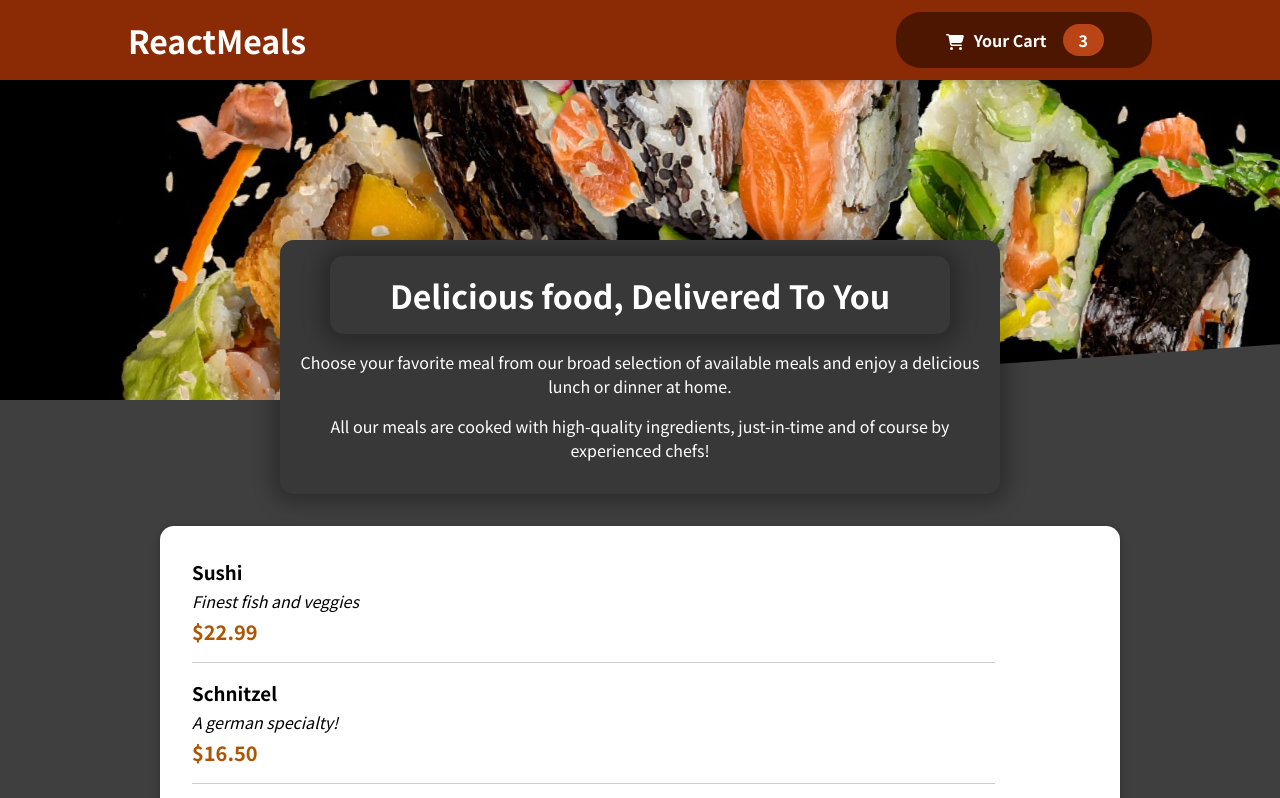
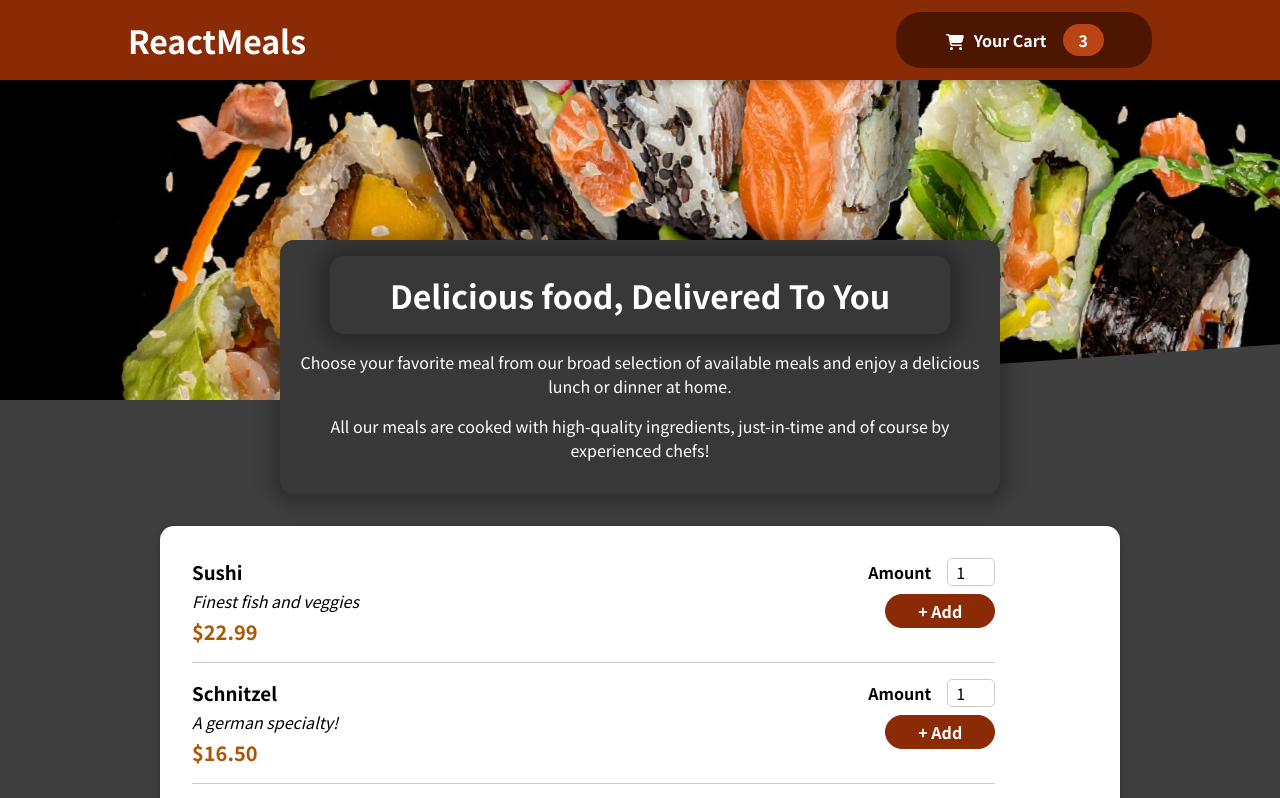
Before and after one commit to kobir1989/OnePage-Food-order-App, a React (Create React App) app: page / in a window 1280 px wide. Shown: the top 798 px of the page. Built offline with nearby package versions, Linux system fonts and the light colour scheme.

Commit message:
Reuseable Input field Component and Form component complited

```diff
--- a/src/Components/Meals/AvailableMeals.js
+++ b/src/Components/Meals/AvailableMeals.js
@@ -32,6 +32,7 @@
 const AvailableMeals = () => {
   const mealsList = DUMMY_MEALS.map((meal) => (
     <MealItem
+      id={meal.id}
       key={meal.id}
       name={meal.name}
       description={meal.description}
--- a/src/Components/Meals/MealItem/MealItem.js
+++ b/src/Components/Meals/MealItem/MealItem.js
@@ -1,5 +1,5 @@
 import classes from './MealItem.module.css';
-
+import MealItemForm from './MealItemForm';
 import React from 'react';
 
 const MealItem = (props) => {
@@ -11,7 +11,9 @@
         <div className={classes.description}>{props.description}</div>
         <div className={classes.price}>{price}</div>
       </div>
-      <div></div>
+      <div>
+        <MealItemForm id={props.id} />
+      </div>
     </li>
   );
 };
--- a/src/Components/Meals/MealItem/MealItemForm.js
+++ b/src/Components/Meals/MealItem/MealItemForm.js
@@ -0,0 +1,25 @@
+import classes from './MealItemForm.module.css';
+import Input from '../../UI/Input';
+import React from 'react';
+
+const MealItemForm = () => {
+  return (
+    <form className={classes.form}>
+      <Input
+        label='Amount'
+        input={{
+          id: 'amount',
+          type: 'number',
+          min: '1',
+          max: '20',
+          step: '1',
+          defaultValue: '1',
+        }}
+      />
+
+      <button>+ Add</button>
+    </form>
+  );
+};
+
+export default MealItemForm;
--- a/src/Components/Meals/MealItem/MealItemForm.module.css
+++ b/src/Components/Meals/MealItem/MealItemForm.module.css
@@ -1,24 +1,20 @@
-.input {
-  display: flex;
-  align-items: center;
-  margin-bottom: 0.5rem;
+.form {
+  text-align: right;
 }
 
-.input label {
+.form button {
+  font: inherit;
+  cursor: pointer;
+  background-color: #8a2b06;
+  border: 1px solid #8a2b06;
+  color: white;
+  padding: 0.25rem 2rem;
+  border-radius: 20px;
   font-weight: bold;
-  margin-right: 1rem;
 }
 
-.input input {
-  width: 3rem;
-  border-radius: 5px;
-  border: 1px solid #ccc;
-  font: inherit;
-  padding-left: 0.5rem;
+.form button:hover,
+.form button:active {
+  background-color: #641e03;
+  border-color: #641e03;
 }
-Footer
-© 2022 GitHub, Inc.
-Footer navigation
-Terms
-Privacy
-Securit
--- /dev/null
+++ b/src/Components/UI/Input.js
@@ -0,0 +1,13 @@
+import classes from './Input.module.css';
+import React from 'react';
+
+const Input = (props) => {
+  return (
+    <div className={classes.input}>
+      <label htmlFor={props.input.id}>{props.label}</label>
+      <input {...props.input} />
+    </div>
+  );
+};
+
+export default Input;
--- /dev/null
+++ b/src/Components/UI/Input.module.css
@@ -0,0 +1,18 @@
+.input {
+  display: flex;
+  align-items: center;
+  margin-bottom: 0.5rem;
+}
+
+.input label {
+  font-weight: bold;
+  margin-right: 1rem;
+}
+
+.input input {
+  width: 3rem;
+  border-radius: 5px;
+  border: 1px solid #ccc;
+  font: inherit;
+  padding-left: 0.5rem;
+}
```
Also changed, not shown: 1 other file (tests, documents, lock files or other folders).
